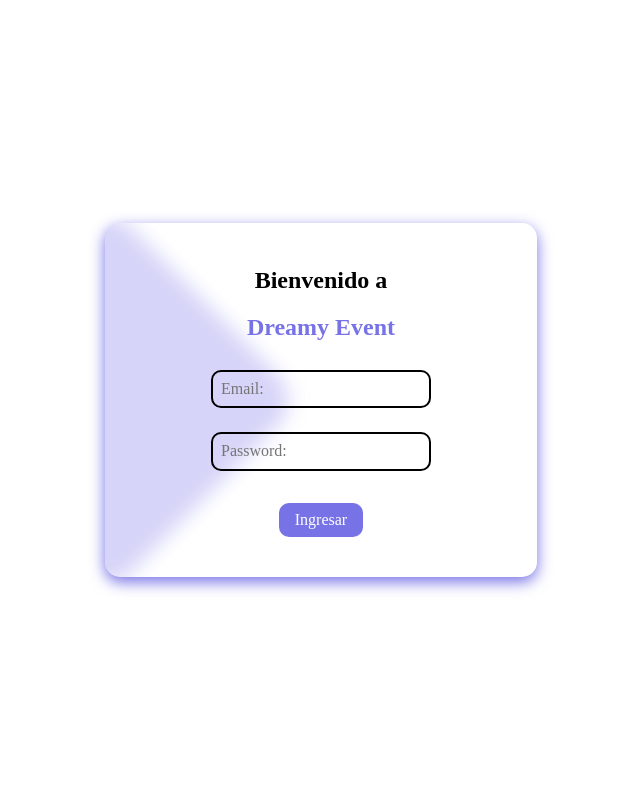
After one commit to yesiddn/dreamy-event, a PHP site: page /views/modules/log-in-form.html in a window 1280 px wide. The commit adds this page. Shown: the whole page, without its empty margins (319-959 px from the left). Run offline with PHP 8.4, Linux system fonts and the light colour scheme; some libraries are stand-ins or nearby versions.

Commit message:
Add login form and styles

```diff
--- a/views/assets/css/main.css
+++ b/views/assets/css/main.css
@@ -1,10 +1,112 @@
-:root{
+:root {
   --primary: #7772E6;
   --secondary: #737380;
   --black: #1B1A33;
   --white: #FFFFFF;
 }
 
-html {
-  font-family: 'Poppins', sans-serif;
+.tittle-welcome{
+  color: var(--primary);
 }
+/* sign up container */
+.log-in {
+  display: flex;
+  align-items: center;
+  justify-content: center;
+  min-height: 100dvh;
+}
+
+.log-in__container {
+  position: relative;
+  width: 30%;
+  margin: 0 auto;
+  padding: 1.5rem;
+  border-radius: 15px;
+  box-shadow: 0 5px 15px var(--primary);
+  overflow: hidden;
+}
+
+/* square */
+.square {
+  position: absolute;
+  width: 35dvh;
+  height: 35dvh;
+  top: 50%;
+  left: 0;
+  transform: translate(-50%, -50%) rotate(45deg);
+  background-color: rgba(120, 114, 230, 0.3);
+  border-radius: 35px;
+  filter: blur(10px);
+  z-index: -100;
+}
+
+/* log in  form */
+.log-in__container h2 {
+  text-align: center;
+}
+
+.log-in__form {
+  display: flex;
+  flex-direction: column;
+  align-items: center;
+  justify-content: center;
+}
+
+.log-in__form__input {
+  display: flex;
+  flex-direction: column;
+  margin: 0.5rem 0;
+}
+
+.log-in__form__input input {
+  margin-bottom: 0.5rem;
+  padding: 0.5rem;
+  background-color: transparent;
+  border: 1px solid var(--secondary);
+  border-radius: 10px;
+  outline: none;
+}
+
+.log-in__form__input span {
+  color: red;
+}
+
+.log-in__form__input input:focus {
+  border: 2px solid var(--black);
+}
+
+.log-in__form button {
+  margin: 1rem;
+  padding: 0.5rem 1rem;
+  background-color: var(--primary);
+  border-radius: 10px;
+  border: none;
+  color: var(--white);
+  cursor: pointer;
+}
+
+.log-in__form button:hover {
+  background-color: var(--black);
+  box-shadow: 0 5px 15px var(--primary);
+}
+
+/* validacion de input */
+.is-invalid {
+  border: 2px dashed red !important;
+}
+
+input:invalid {
+  border: 2px dashed red;
+}
+
+input:invalid:focus {
+  border: 2px dashed red;
+}
+
+input:valid {
+  border: 2px solid black;
+}
+
+.inactive {
+  display: none;
+}
--- /dev/null
+++ b/views/modules/log-in-form.html
@@ -0,0 +1,40 @@
+<!DOCTYPE html>
+<html lang="en">
+<head>
+  <meta charset="UTF-8">
+  <meta name="viewport" content="width=device-width, initial-scale=1.0">
+  <link rel="stylesheet" href="../assets/css/normalize.css">
+  <link rel="stylesheet" href="../assets/css/main.css">
+  <title>Log in </title>
+</head>
+<body>
+  <section class="log-in">
+
+    <div class="log-in__container">
+      <h2>Bienvenido a</h2>
+      <h2 class="tittle-welcome">Dreamy Event</h2>
+
+      <div class="square"></div>
+
+      <form class="log-in__form" id="customerForm">
+
+        <label for="customer-email" class="log-in__form__input">
+          <!-- <span>Email:</span>  -->
+          <input id="customer-email" type="email" name="customer-email" placeholder="Email:" onkeyup="validateInputData('customer-email')">
+          <span class="inactive">Ingrese un valor valido.</span>
+        </label>
+
+        <label for="customer-pass" class="log-in__form__input">
+          <!-- <span>Password:</span> -->
+          <input id="customer-pass" type="password" name="customer-pass" placeholder="Password:" onkeyup="validateInputData('customer-pass')">
+          <span class="inactive">Ingrese un valor valido.</span>
+        </label>
+
+
+        <button type="button" id="customerFormButton">Ingresar</button>
+      </form>
+    </div>
+  </section>
+  <script src="../assets/js/main.js"></script>
+</body>
+</html>
```
